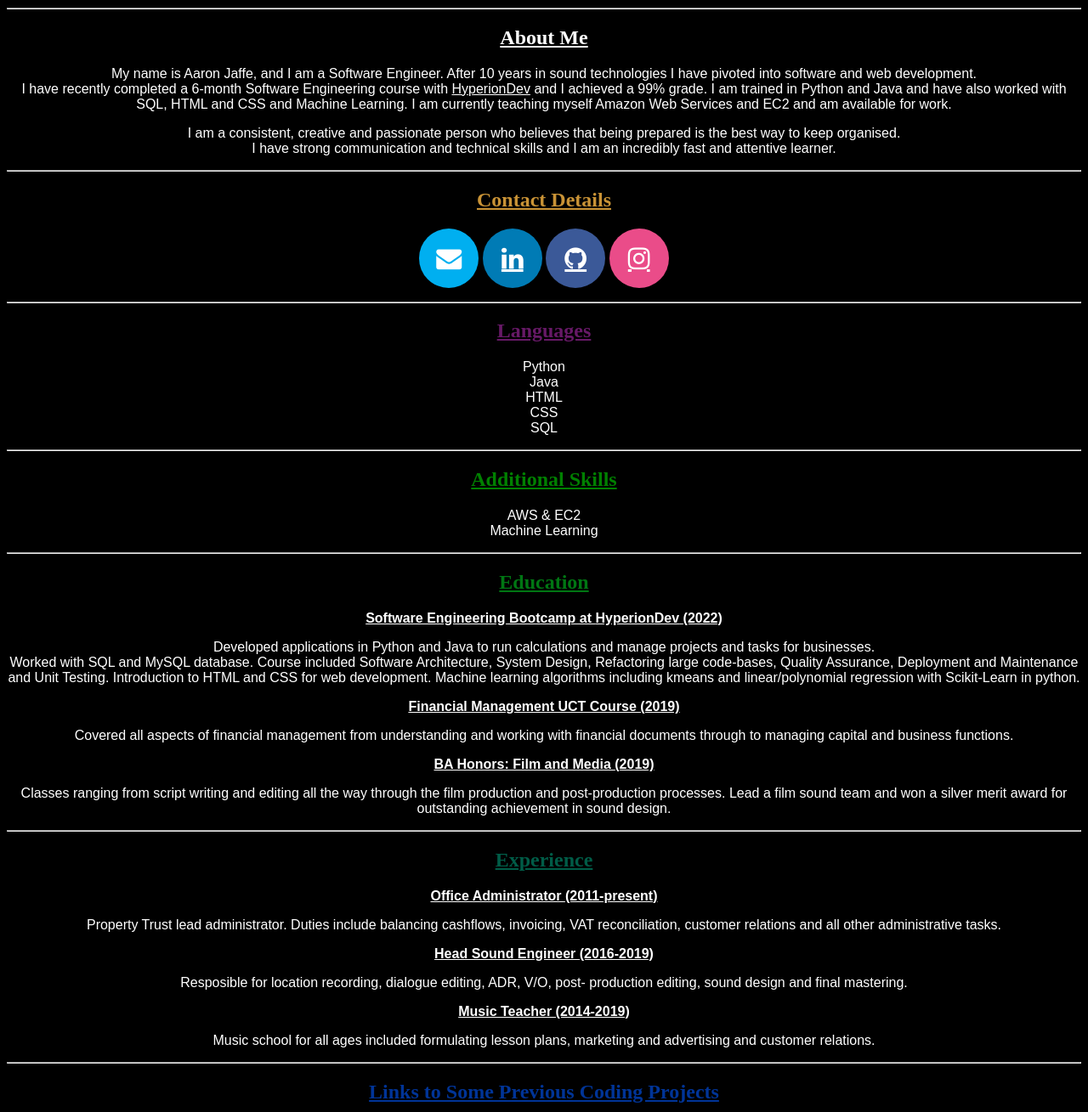
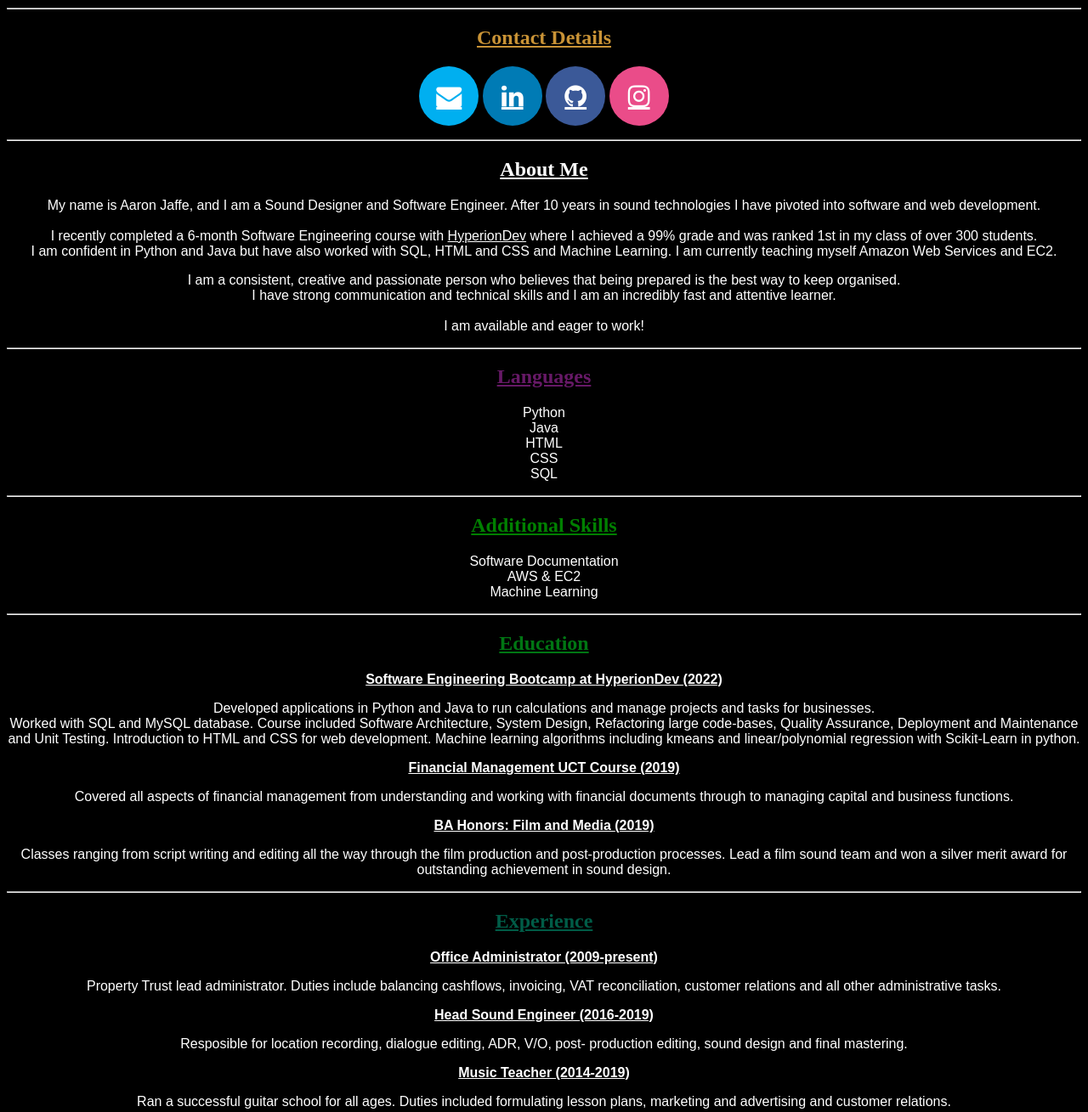
Before and after one commit to A-Jaffe/Aaron_Jaffe_Resume, a plain HTML site: page index.html in a window 1280 px wide. Shown: the part 304-1613 px from the top of the page at 85% size. Drawn offline with Linux system fonts and the light colour scheme.

Commit message:
Website Resume

```diff
--- a/index.html
+++ b/index.html
@@ -1,10 +1,10 @@
 <!DOCTYPE html>
-<html lang="en" xmlns="http://www.w3.org/1999/html">
+<html lang="en" xmlns="http://www.w3.org/1999/html" xmlns="http://www.w3.org/1999/html">
 <head>
     <!-- Set metadata encoding, link to cloudflare for buttons and create webpage tab name-->
     <meta charset="UTF-8">
     <link rel="stylesheet" href="https://cdnjs.cloudflare.com/ajax/libs/font-awesome/4.7.0/css/font-awesome.min.css">
-    <title>Aaron Jaffe | Software Dev</title>
+    <title>Aaron Jaffe | Software Engineer</title>
 
 <!-- declare internal style for paragraphs, headings, image and buttons -->
 <style type="text/css">
@@ -77,30 +77,12 @@
 <body style="background-color: black;">
     <!--Page Heading-->
     <h1 style="text-align:center;color:white;animation:colorchange 2s;">
-        Aaron Jaffe | Software Developer </h1>
+        Aaron Jaffe | Software Engineer </h1>
 
     <!--Picture of me-->
     <div class="image">
     <img src="aaron.png">
     </div>
-    <hr/>
-
-    <!--About me section-->
-    <h2 style="text-align:center;color:white;animation:colorchange 4s;"><u>About Me</u></h2>
-    <p>My name is Aaron Jaffe, and I am a Software Engineer.
-        After 10 years in sound technologies I have pivoted into software
-        and web development.</br> I have recently completed a 6-month Software Engineering
-        course with <a href="https://www.hyperiondev.com/" class="button">HyperionDev</a>
-        and I achieved a 99% grade. I am trained in Python and Java and have also
-        worked with SQL, HTML and CSS and Machine Learning. I am  currently teaching myself
-        Amazon Web Services and EC2 and am available for work.
-    </p>
-
-    <p>I am a consistent, creative and passionate person who
-        believes that being prepared is the best way to keep organised.
-        </br> I have strong communication and technical skills
-        and I am an incredibly fast and attentive learner.
-    </p>
     <hr/>
 
     <!--Contact details with links-->
@@ -111,6 +93,25 @@
             <a href="https://github.com/A-Jaffe" class="fa fa-github"></a>
             <a href="https://www.instagram.com/jaffemusic/?hl=en" class="fa fa-instagram"></a></br>
         </p>
+    <hr/>
+
+    <!--About me section-->
+    <h2 style="text-align:center;color:white;animation:colorchange 4s;"><u>About Me</u></h2>
+    <p>My name is Aaron Jaffe, and I am a Sound Designer and Software Engineer. After 10 years in sound technologies
+        I have pivoted into software and web development.
+        </br></br> I recently completed a 6-month Software Engineering
+        course with <a href="https://www.hyperiondev.com/" class="button">HyperionDev</a>
+        where I achieved a 99% grade and was ranked 1st in my class of over 300 students.
+        </br>I am confident in Python and Java but have also worked with SQL, HTML and CSS
+        and Machine Learning. I am  currently teaching myself Amazon Web Services and EC2.
+    </p>
+
+    <p>I am a consistent, creative and passionate person who
+        believes that being prepared is the best way to keep organised.
+        </br> I have strong communication and technical skills
+        and I am an incredibly fast and attentive learner.
+        </br> </br>I am available and eager to work!
+    </p>
     <hr/>
 
     <!--List of programming languages-->
@@ -127,6 +128,7 @@
     <!--List of additional skills-->
     <h2 style="text-align:center;color:white;animation:colorchange 10s;"><u>Additional Skills</u></h2>
     <p>
+        Software Documentation</br>
         AWS & EC2</br>
         Machine Learning</br>
     </p>
@@ -159,7 +161,7 @@
 
     <!--Previous experience section-->
     <h2 style="text-align:center;color:white;animation:colorchange 14s;"><u>Experience</u></h2>
-        <p><b><u>Office Administrator (2011-present)</u></b></br></p>
+        <p><b><u>Office Administrator (2009-present)</u></b></br></p>
         <p> Property Trust lead administrator. Duties include balancing cashflows,
             invoicing, VAT reconciliation, customer relations and all other
             administrative tasks.
@@ -171,8 +173,8 @@
         </p>
 
         <p><b><u>Music Teacher (2014-2019)</u></b></br></p>
-        <p> Music school for all ages included formulating lesson plans, marketing
-            and advertising and customer relations.
+        <p> Ran a successful guitar school for all ages. Duties included formulating lesson plans,
+            marketing and advertising and customer relations.
         </p>
     <hr/>
 
```
